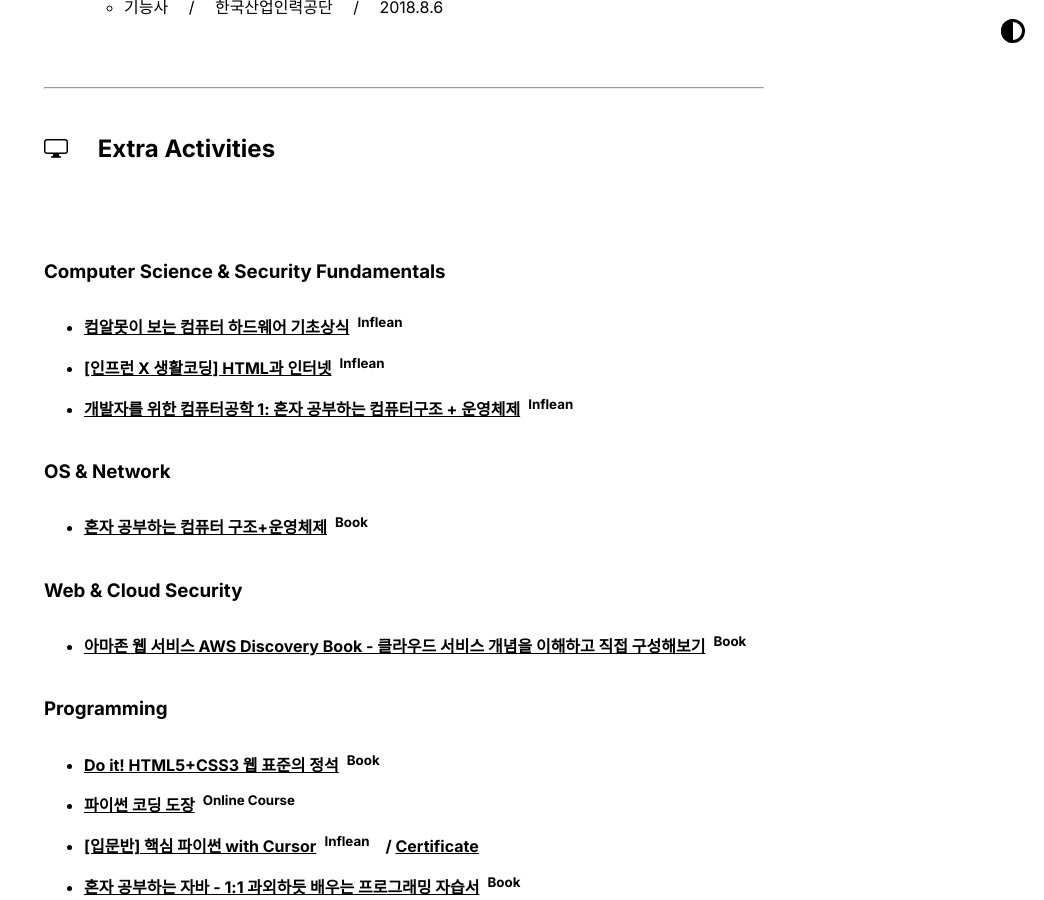
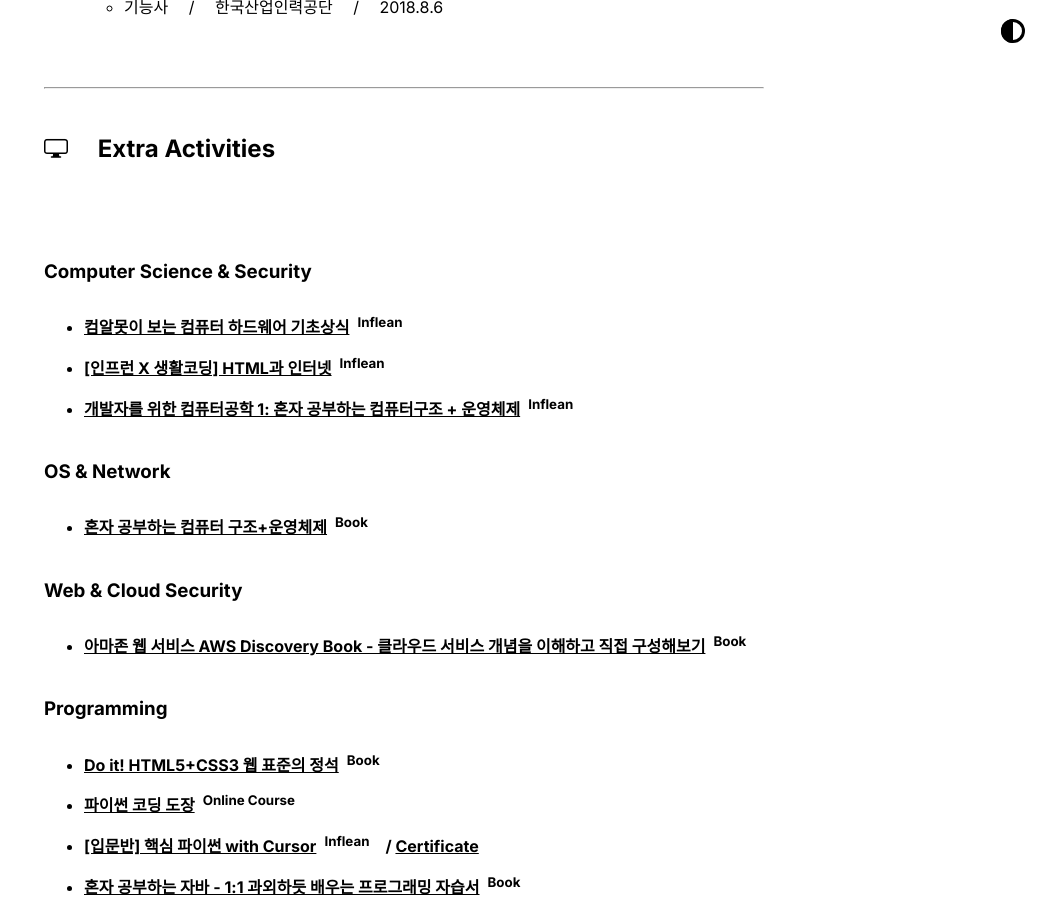
Before and after one commit to BangJeongBin/BangJeongBin.github.io, a Jekyll site: the page built from index.md, in a window 1280 px wide and 900 px high, scrolled down 2391 px. Shown: the whole window, without its empty margins (236-1280 px from the left). Built offline with Jekyll 4.4.1, drawn with Linux system fonts in a browser that asks for light colours.

Commit message:
Update activities_list.html

```diff
--- a/_includes/activities_list.html
+++ b/_includes/activities_list.html
@@ -1,4 +1,4 @@
-<h3><strong>Computer Science & Security Fundamentals</strong></h3>
+<h3><strong>Computer Science & Security</strong></h3>
 <ul>
     <li>
         <strong>
```
